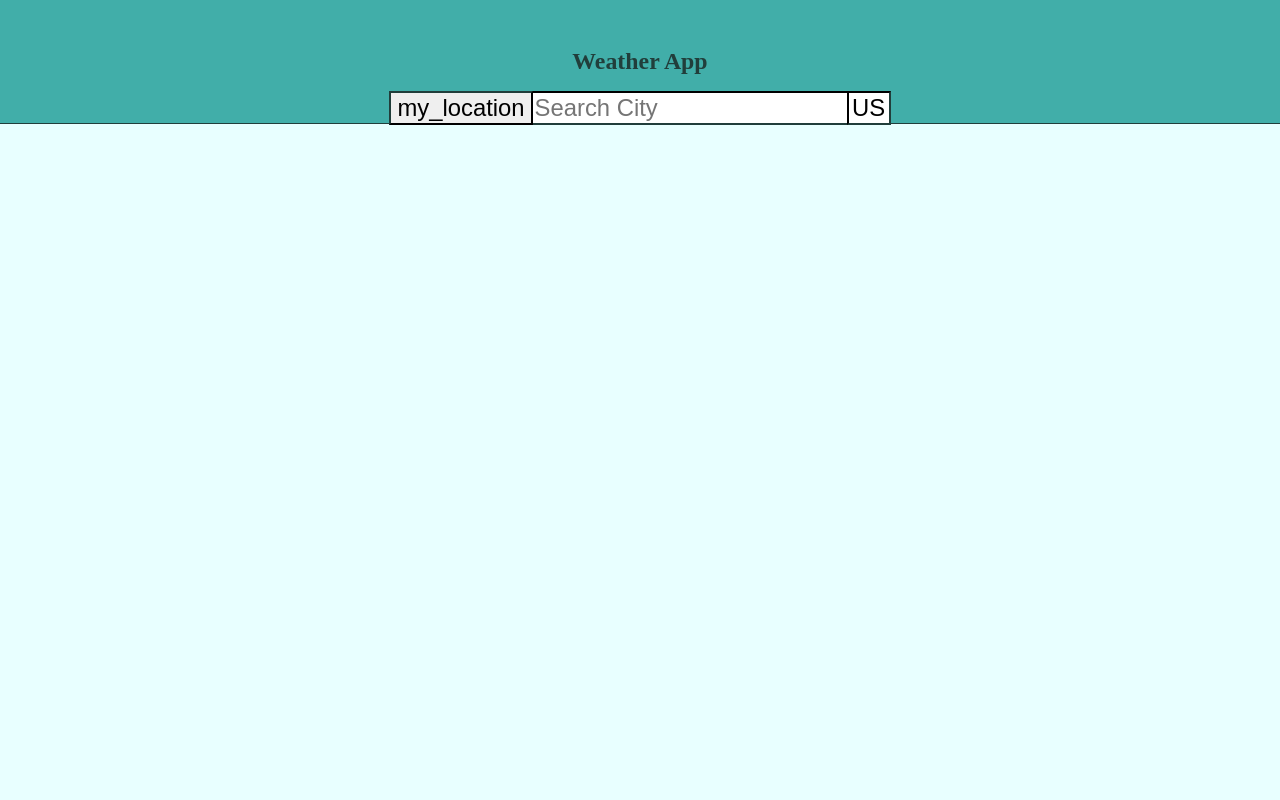
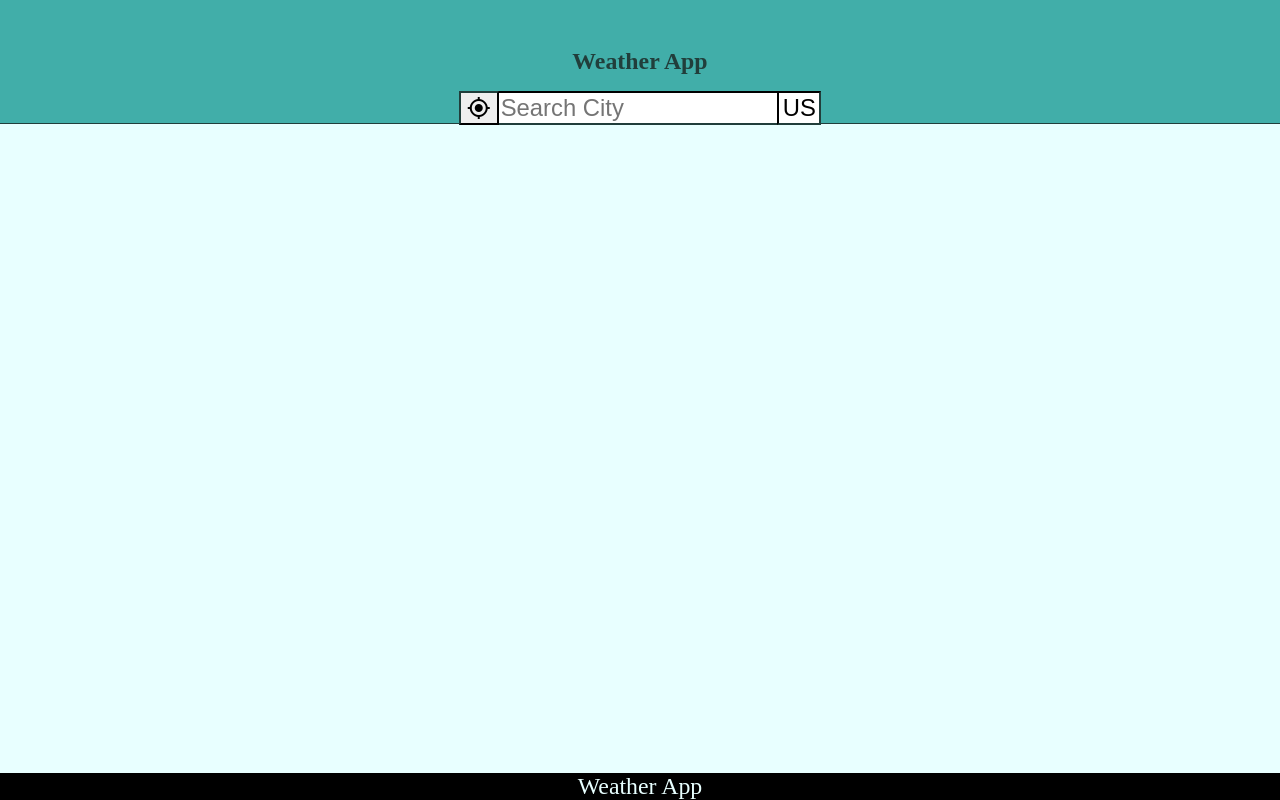
Before and after one commit to MrButak/vue-weather-app, a Vue app in the folder weather-app/: page / in a window 1280 px wide. Built offline with nearby package versions, Linux system fonts and the light colour scheme.

Commit message:
final commit before new branch

```diff
--- a/weather-app/public/index.html
+++ b/weather-app/public/index.html
@@ -5,6 +5,8 @@
     <meta http-equiv="X-UA-Compatible" content="IE=edge">
     <meta name="viewport" content="width=device-width,initial-scale=1.0">
     <link rel="icon" href="<%= BASE_URL %>favicon.ico">
+    <link href="https://fonts.googleapis.com/icon?family=Material+Icons"
+      rel="stylesheet">
     <title><%= htmlWebpackPlugin.options.title %></title>
   </head>
   <body>
--- /dev/null
+++ b/weather-app/src/components/Footer.vue
@@ -0,0 +1,27 @@
+<template>
+    <footer>
+        <div class="footerWrapper">
+            <div class="footerBottom" style="text-align: center;">Weather App</div>
+        </div>
+    </footer>
+</template>
+
+<script>
+export default {
+    name: 'Footer'
+}
+</script>
+
+<style>
+.footerWrapper {
+    width: 100%;
+    position: fixed;
+    bottom: 0;
+
+}
+.footerBottom {
+    background-color: black;
+    color: #E8FFFF;
+
+}
+</style>
--- a/weather-app/src/views/Home.vue
+++ b/weather-app/src/views/Home.vue
@@ -2,6 +2,7 @@
   <div id="app">
       <Header/>
       <Searchbar/>
+      <Footer/>
   </div>
 </template>
 
@@ -9,12 +10,14 @@
 // @ is an alias to /src
 import Header from '@/components/Header.vue'
 import Searchbar from '@/components/Searchbar.vue'
+import Footer from '@/components/Footer.vue'
 
 export default {
   name: 'Home',
   components: {
     Header,
-    Searchbar
+    Searchbar,
+    Footer
   }
 }
 </script>
```
